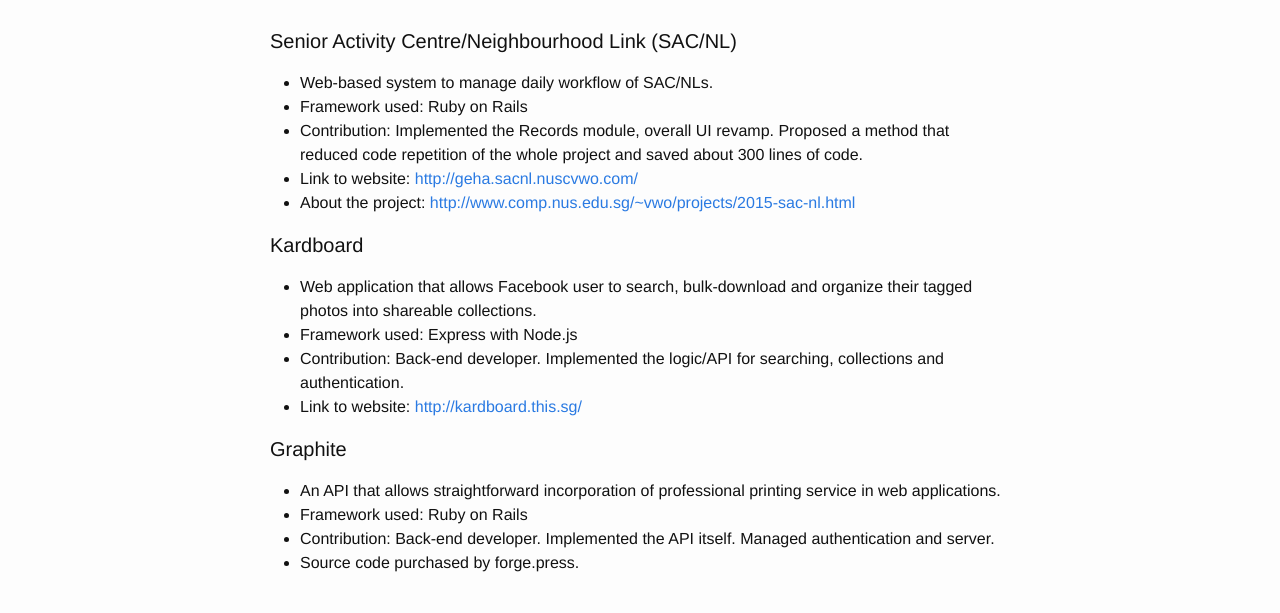
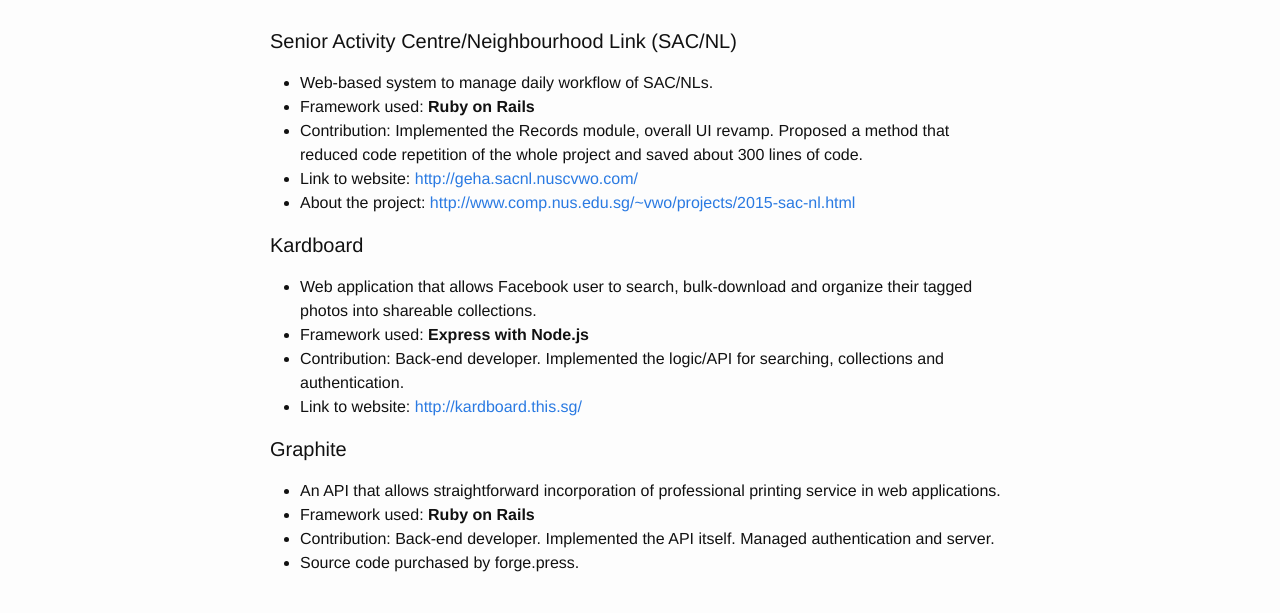
Before and after one commit to joeleba/joeleba.github.io, a Jekyll site: the page built from projects.md, in a window 1280 px wide. Shown: the part 138-751 px from the top of the page. Built offline with Jekyll 4.4.1, drawn with Linux system fonts in a browser that asks for light colours.

```diff
--- a/projects.md
+++ b/projects.md
@@ -6,7 +6,7 @@ permalink: /projects/
 #### Senior Activity Centre/Neighbourhood Link (SAC/NL)
 
 - Web-based system to manage daily workflow of SAC/NLs.
-- Framework used: Ruby on Rails
+- Framework used: **Ruby on Rails**
 - Contribution: Implemented the Records module, overall UI revamp. Proposed a method that reduced code repetition of the whole project and saved about 300 lines of code.
 - Link to website: <http://geha.sacnl.nuscvwo.com/>
 - About the project: <http://www.comp.nus.edu.sg/~vwo/projects/2015-sac-nl.html>
@@ -14,7 +14,7 @@ permalink: /projects/
 #### Kardboard
 
 - Web application that allows Facebook user to search, bulk-download and organize their tagged photos into shareable collections.
-- Framework used: Express with Node.js
+- Framework used: **Express with Node.js**
 - Contribution: Back-end developer. Implemented the logic/API for searching, collections and
 authentication.
 - Link to website: <http://kardboard.this.sg/>
@@ -22,6 +22,6 @@ authentication.
 #### Graphite
 
 - An API that allows straightforward incorporation of professional printing service in web applications.
-- Framework used: Ruby on Rails
+- Framework used: **Ruby on Rails**
 - Contribution: Back-end developer. Implemented the API itself. Managed authentication and server.
 - Source code purchased by forge.press.
```
